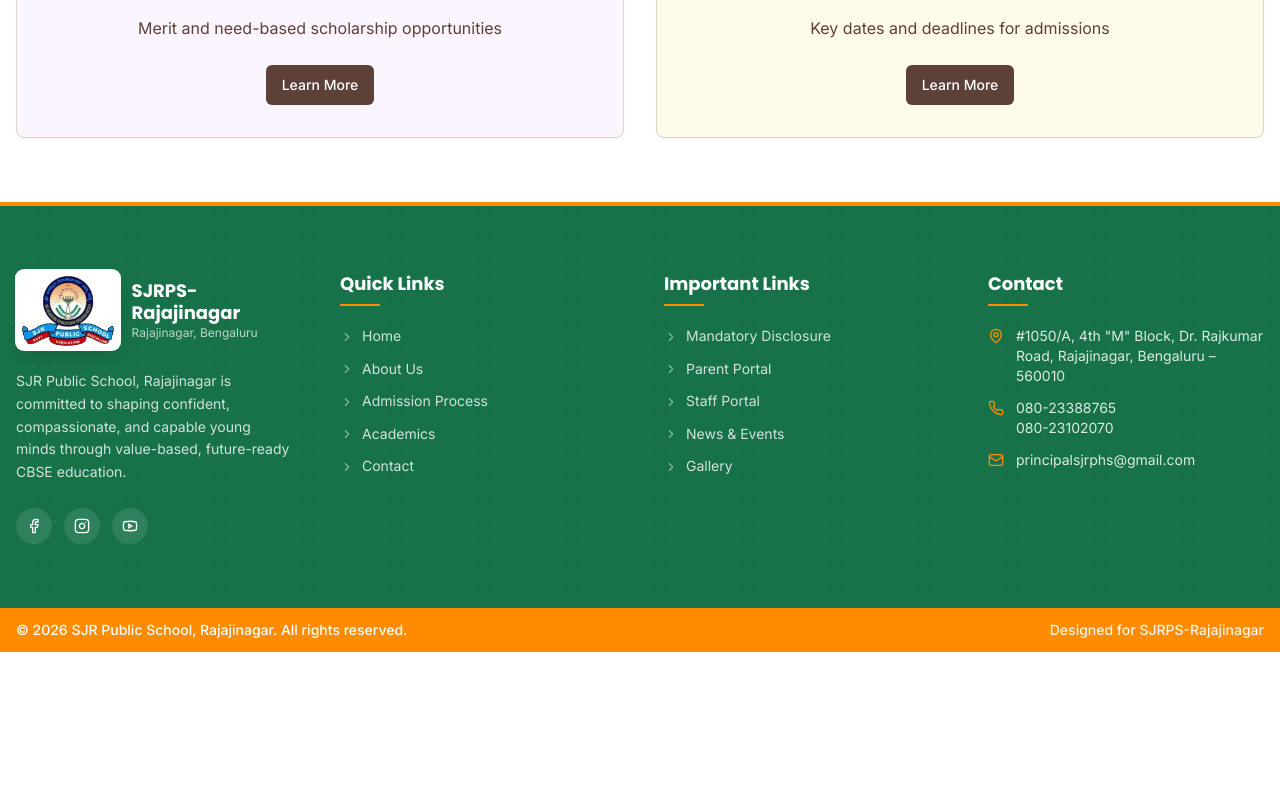
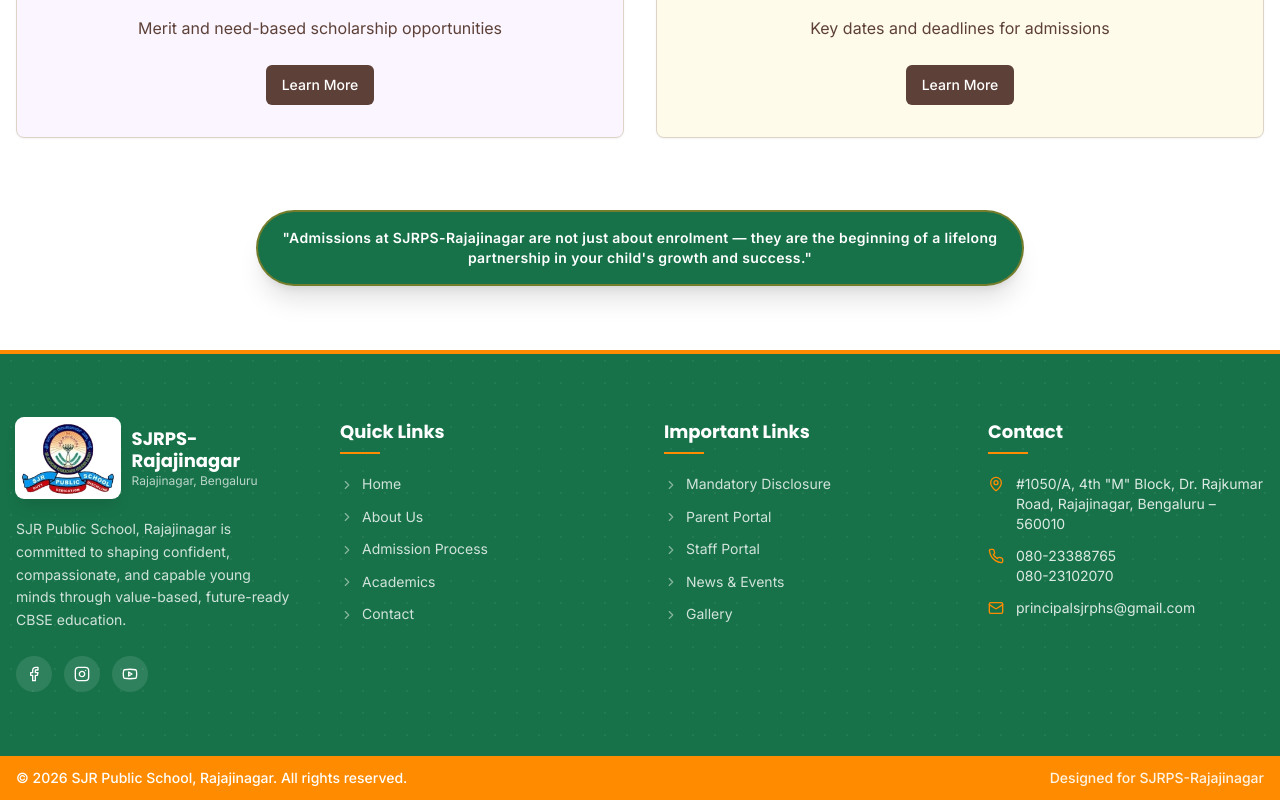
Before and after one commit to ROI-1213/sjrps_public_school_rajajinagar, a React (Vite) app: page /admissions in a window 1280 px wide. Shown: the part 1107-1907 px from the top of the page. Before the commit the page ends 1759 px from the top, so only its background shows below. Built offline with nearby package versions, Linux system fonts and the light colour scheme; no server answers.

Commit message:
feat(admissions): add partnership commitment button above footer on Admissions Process and Admissions pages

```diff
--- a/src/pages/Admissions.tsx
+++ b/src/pages/Admissions.tsx
@@ -3,7 +3,7 @@
 import PageBanner from "@/components/PageBanner";
 import { Card, CardContent } from "@/components/ui/card";
 import { Button } from "@/components/ui/button";
-import { FileText, CreditCard, Award, Calendar } from "lucide-react";
+import { FileText, CreditCard, Award, Calendar, Sparkles } from "lucide-react";
 import { Link } from "react-router-dom";
 import indianSchoolEntrance from "@/assets/indian-school-entrance.jpg";
 
@@ -70,6 +70,19 @@
             </div>
           </div>
         </section>
+
+        {/* Lifelong Partnership Commitment Button */}
+        <section className="pb-16 pt-2 bg-background">
+          <div className="container mx-auto px-4 max-w-4xl text-center">
+            <div className="inline-flex items-center justify-center gap-3 px-6 py-4 sm:px-10 sm:py-5 rounded-full bg-indian-green text-white shadow-xl hover:shadow-2xl transition-all duration-300 max-w-3xl text-center border-2 border-saffron-orange/40 hover:scale-[1.01] select-none">
+              <Sparkles className="h-5 w-5 text-golden-yellow shrink-0 hidden sm:block" />
+              <p className="text-xs sm:text-sm md:text-base font-semibold leading-relaxed tracking-wide">
+                "Admissions at SJRPS-Rajajinagar are not just about enrolment — they are the beginning of a lifelong partnership in your child's growth and success."
+              </p>
+              <Sparkles className="h-5 w-5 text-golden-yellow shrink-0 hidden sm:block" />
+            </div>
+          </div>
+        </section>
       </div>
     </Layout>
   );
--- a/src/pages/admissions/ApplicationProcess.tsx
+++ b/src/pages/admissions/ApplicationProcess.tsx
@@ -202,6 +202,19 @@
           </div>
         </div>
       </section>
+
+      {/* Lifelong Partnership Commitment Button */}
+      <section className="py-12 bg-white border-t border-slate-100">
+        <div className="container mx-auto px-4 max-w-4xl text-center">
+          <div className="inline-flex items-center justify-center gap-3 px-6 py-4 sm:px-10 sm:py-5 rounded-full bg-indian-green text-white shadow-xl hover:shadow-2xl transition-all duration-300 max-w-3xl text-center border-2 border-saffron-orange/40 hover:scale-[1.01] select-none">
+            <Sparkles className="h-5 w-5 text-golden-yellow shrink-0 hidden sm:block" />
+            <p className="text-xs sm:text-sm md:text-base font-semibold leading-relaxed tracking-wide">
+              "Admissions at SJRPS-Rajajinagar are not just about enrolment — they are the beginning of a lifelong partnership in your child's growth and success."
+            </p>
+            <Sparkles className="h-5 w-5 text-golden-yellow shrink-0 hidden sm:block" />
+          </div>
+        </div>
+      </section>
     </Layout>
   );
 };
```
